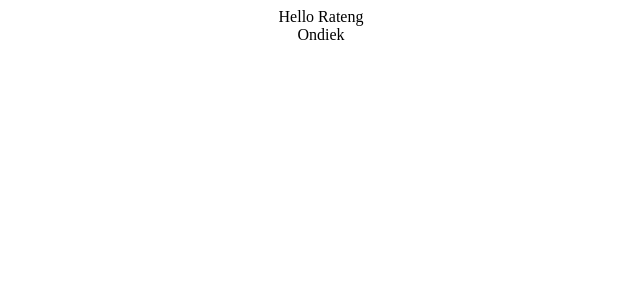
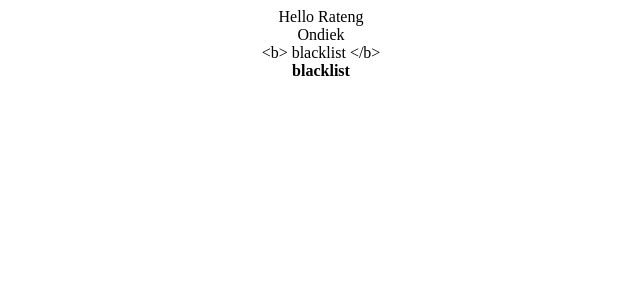
Before and after one commit to PeterOsoo/vue-js, a Vue app: page / in a window 1280 px wide. Shown: the top 300 px of the page, without its empty margins (319-959 px from the left). Built offline with nearby package versions, Linux system fonts and the light colour scheme.

Commit message:
Binding HTML

```diff
--- a/src/App.vue
+++ b/src/App.vue
@@ -1,6 +1,8 @@
 <template>
   <div>{{greet}} {{name}}</div>
   <div v-text="channel"></div>
+  <div v-text="detail"></div>
+  <div v-html="detail"></div>
 </template>
 
 <script>
@@ -11,7 +13,8 @@ export default {
     return {
       greet: "Hello",
       name: "Rateng",
-      channel: "Ondiek"
+      channel: "Ondiek",
+      detail: "<b> blacklist </b>"
     }
   }
 }
```
